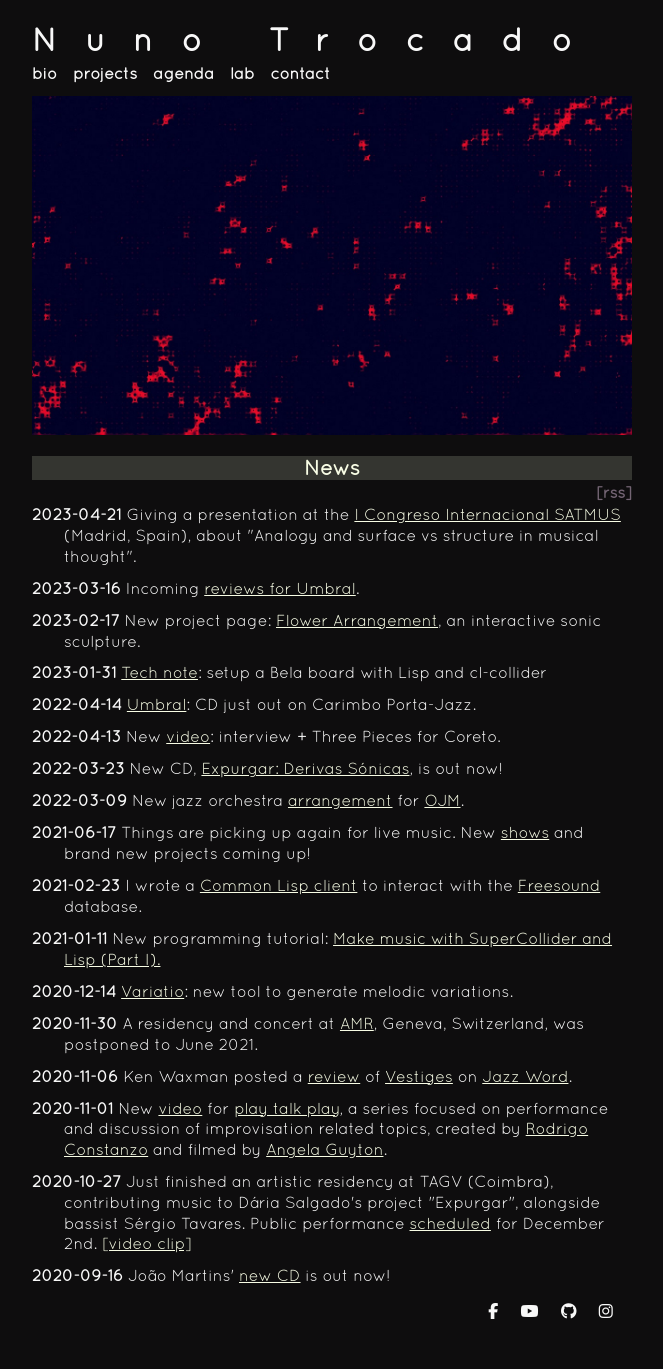
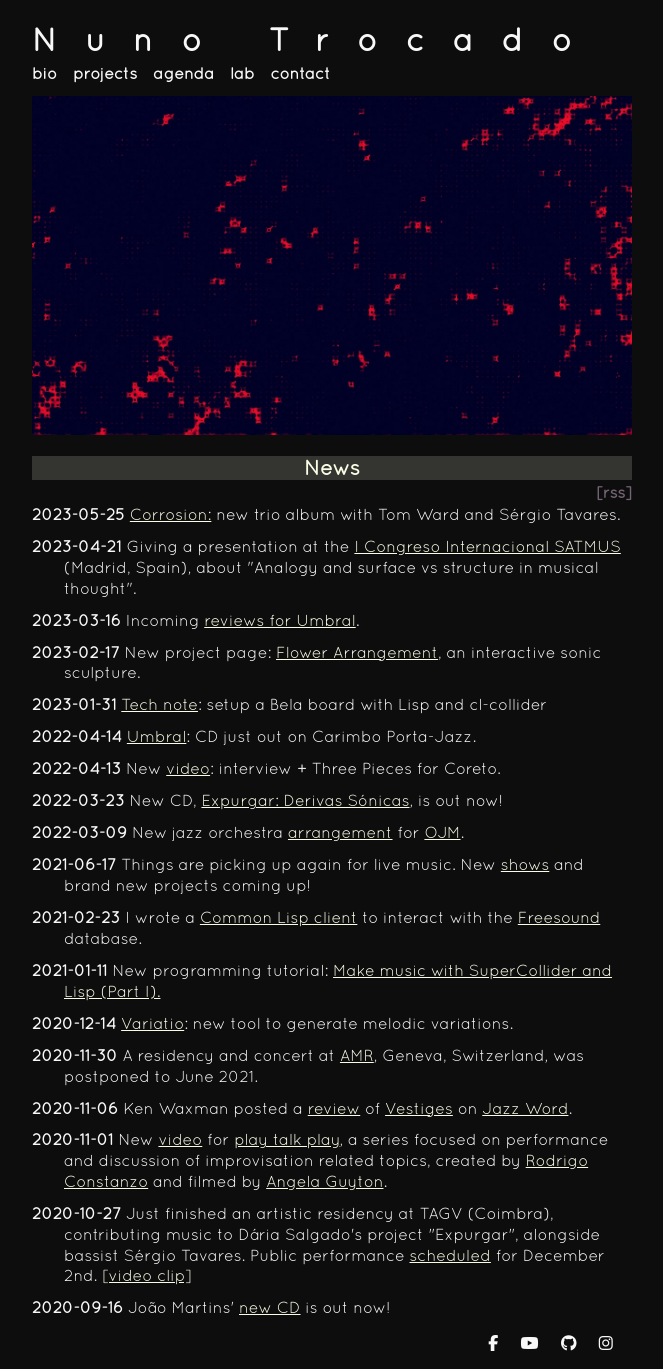
Before and after one commit to ntrocado/ntrocado.github.io, a Jekyll site: the page built from index.html, in a window 1280 px wide. Shown: the whole page, without its empty margins (308-971 px from the left). Built offline with Jekyll 4.4.1, drawn with Linux system fonts in a browser that asks for light colours; nearby versions of some CDN libraries; before the commit the page ends 1337 px from its top, so only the background shows below that.

Commit message:
New album: Corrosion.

```diff
--- /dev/null
+++ b/_news/corrosion.html
@@ -0,0 +1,5 @@
+---
+date: 2023-05-25
+---
+<a href="/projectos.html#corrosion">Corrosion:</a>
+new trio album with Tom Ward and Sérgio Tavares.
--- a/projectos.html
+++ b/projectos.html
@@ -2,6 +2,12 @@
 layout: default
 title: Nuno Trocado - Projectos
 ---
+
+<section class="texto" id="#corrosion">
+  <h2>Corrosion</h2>
+  <center><iframe style="border: 0; width: 350px; height: 470px;" src="https://bandcamp.com/EmbeddedPlayer/album=2191081793/size=large/bgcol=ffffff/linkcol=e99708/tracklist=false/transparent=true/" seamless><a href="https://tavarestrocadoward.bandcamp.com/album/corrosion">Corrosion by Tavares / Trocado / Ward</a></iframe></center>
+  <p>Corrosion is the second album by the trio of free improvisors Tom Ward (flute, sax, clarinet), Nuno Trocado (guitar, real-time electronic processing), and Sérgio Tavares (bass). The ephemeral nature of sound is on display, as layers of sound deteriorate, break apart, and blend into one another, testing the frontiers of the organic, eroding physical and metaphorical structures, moving along the points of contact of improvised music, human or inhuman dispositions, and societal decay.</p>
+</section>
 
 <section class="texto" id="#umbral">
   <h2>Umbral</h2>
```
